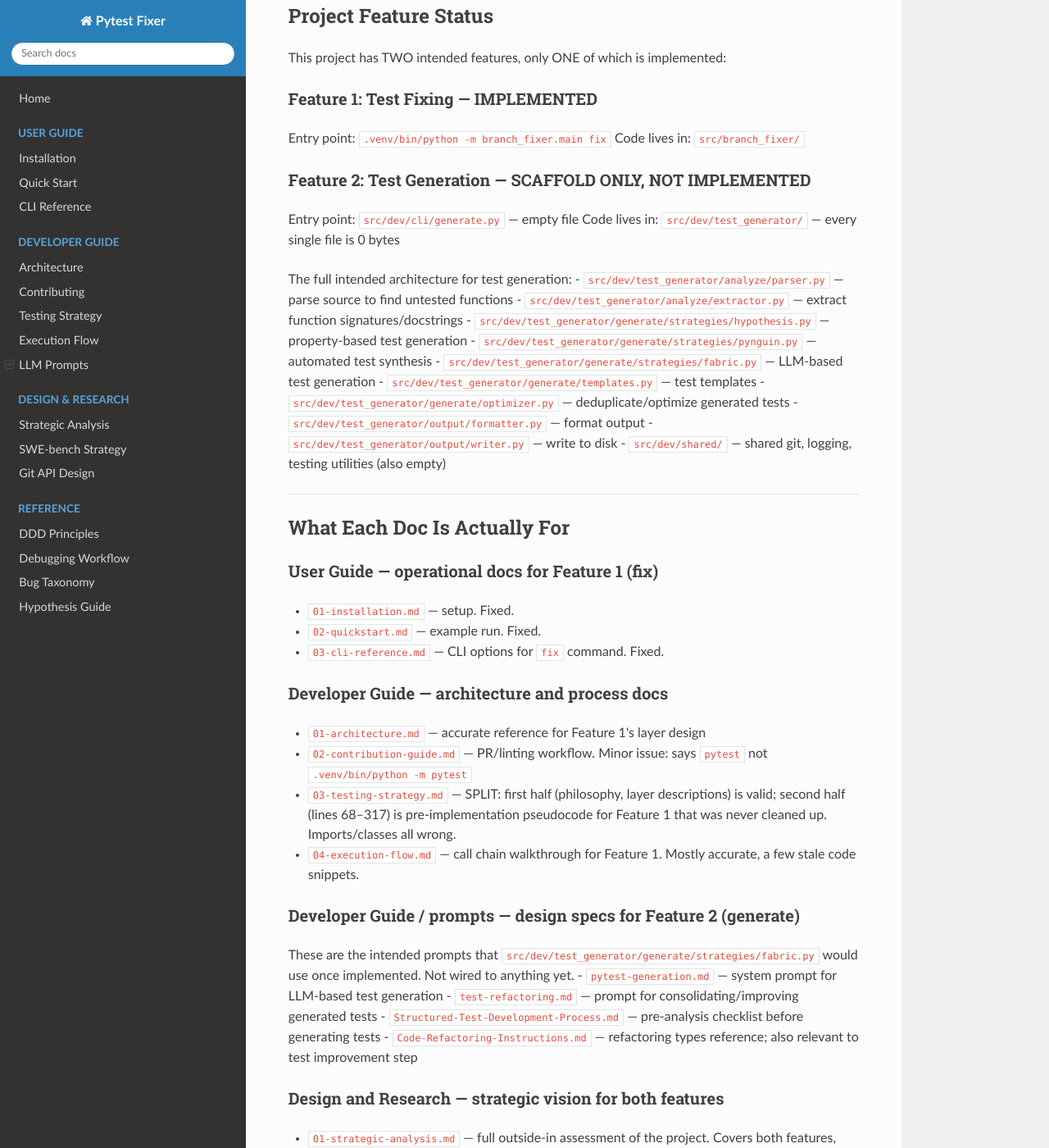
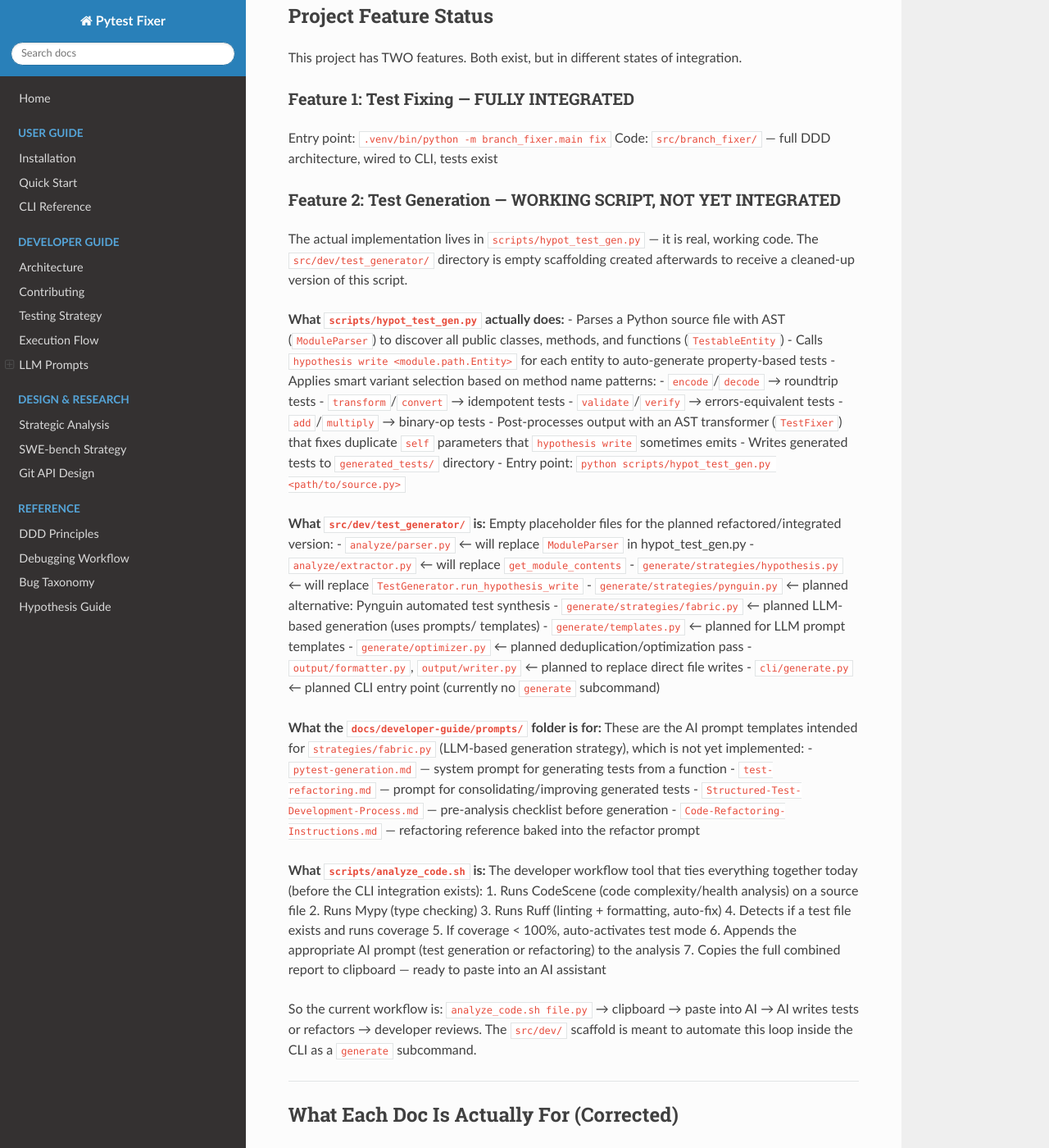
Before and after one commit to ImmortalDemonGod/Pytest-Error-Fixing-Framework, an MkDocs documentation site: the page built from docs/doc-issues.md, in a window 1280 px wide and 1400 px high, scrolled down 230 px. Shown: the whole window at 82% size. Built offline with MkDocs 1.6.1, drawn with Linux system fonts in a browser that asks for light colours; nearby versions of some CDN libraries; some of the changed text lies outside the part shown.

Commit message:
docs: update doc-issues.md - correct Feature 2 status and script analysis
Feature 2 (test generation) is not empty scaffold - the working implementation
is scripts/hypot_test_gen.py (AST parser + hypothesis write + variant selection).
src/dev/ is the planned integration target. analyze_code.sh is the current
developer workflow (CodeScene + mypy + ruff + coverage + AI prompt to clipboard).
prompts/ folder feeds that workflow and the planned fabric.py LLM strategy.

Co-Authored-By: Claude Sonnet 4.6 <noreply@anthropic.com>

```diff
--- a/docs/doc-issues.md
+++ b/docs/doc-issues.md
@@ -6,76 +6,118 @@ Audit conducted 2026-03-30. Critical user-guide fixes already applied.
 
 ## Project Feature Status
 
-This project has TWO intended features, only ONE of which is implemented:
+This project has TWO features. Both exist, but in different states of integration.
 
-### Feature 1: Test Fixing — IMPLEMENTED
+### Feature 1: Test Fixing — FULLY INTEGRATED
 Entry point: `.venv/bin/python -m branch_fixer.main fix`
-Code lives in: `src/branch_fixer/`
+Code: `src/branch_fixer/` — full DDD architecture, wired to CLI, tests exist
 
-### Feature 2: Test Generation — SCAFFOLD ONLY, NOT IMPLEMENTED
-Entry point: `src/dev/cli/generate.py` — empty file
-Code lives in: `src/dev/test_generator/` — every single file is 0 bytes
+### Feature 2: Test Generation — WORKING SCRIPT, NOT YET INTEGRATED
+The actual implementation lives in `scripts/hypot_test_gen.py` — it is real,
+working code. The `src/dev/test_generator/` directory is empty scaffolding
+created afterwards to receive a cleaned-up version of this script.
 
-The full intended architecture for test generation:
-- `src/dev/test_generator/analyze/parser.py` — parse source to find untested functions
-- `src/dev/test_generator/analyze/extractor.py` — extract function signatures/docstrings
-- `src/dev/test_generator/generate/strategies/hypothesis.py` — property-based test generation
-- `src/dev/test_generator/generate/strategies/pynguin.py` — automated test synthesis
-- `src/dev/test_generator/generate/strategies/fabric.py` — LLM-based test generation
-- `src/dev/test_generator/generate/templates.py` — test templates
-- `src/dev/test_generator/generate/optimizer.py` — deduplicate/optimize generated tests
-- `src/dev/test_generator/output/formatter.py` — format output
-- `src/dev/test_generator/output/writer.py` — write to disk
-- `src/dev/shared/` — shared git, logging, testing utilities (also empty)
+**What `scripts/hypot_test_gen.py` actually does:**
+- Parses a Python source file with AST (`ModuleParser`) to discover all
+  public classes, methods, and functions (`TestableEntity`)
+- Calls `hypothesis write <module.path.Entity>` for each entity to auto-generate
+  property-based tests
+- Applies smart variant selection based on method name patterns:
+  - `encode`/`decode` → roundtrip tests
+  - `transform`/`convert` → idempotent tests
+  - `validate`/`verify` → errors-equivalent tests
+  - `add`/`multiply` → binary-op tests
+- Post-processes output with an AST transformer (`TestFixer`) that fixes duplicate
+  `self` parameters that `hypothesis write` sometimes emits
+- Writes generated tests to `generated_tests/` directory
+- Entry point: `python scripts/hypot_test_gen.py <path/to/source.py>`
+
+**What `src/dev/test_generator/` is:**
+Empty placeholder files for the planned refactored/integrated version:
+- `analyze/parser.py` ← will replace `ModuleParser` in hypot_test_gen.py
+- `analyze/extractor.py` ← will replace `get_module_contents`
+- `generate/strategies/hypothesis.py` ← will replace `TestGenerator.run_hypothesis_write`
+- `generate/strategies/pynguin.py` ← planned alternative: Pynguin automated test synthesis
+- `generate/strategies/fabric.py` ← planned LLM-based generation (uses prompts/ templates)
+- `generate/templates.py` ← planned for LLM prompt templates
+- `generate/optimizer.py` ← planned deduplication/optimization pass
+- `output/formatter.py`, `output/writer.py` ← planned to replace direct file writes
+- `cli/generate.py` ← planned CLI entry point (currently no `generate` subcommand)
+
+**What the `docs/developer-guide/prompts/` folder is for:**
+These are the AI prompt templates intended for `strategies/fabric.py` (LLM-based
+generation strategy), which is not yet implemented:
+- `pytest-generation.md` — system prompt for generating tests from a function
+- `test-refactoring.md` — prompt for consolidating/improving generated tests
+- `Structured-Test-Development-Process.md` — pre-analysis checklist before generation
+- `Code-Refactoring-Instructions.md` — refactoring reference baked into the refactor prompt
+
+**What `scripts/analyze_code.sh` is:**
+The developer workflow tool that ties everything together today (before the CLI
+integration exists):
+1. Runs CodeScene (code complexity/health analysis) on a source file
+2. Runs Mypy (type checking)
+3. Runs Ruff (linting + formatting, auto-fix)
+4. Detects if a test file exists and runs coverage
+5. If coverage < 100%, auto-activates test mode
+6. Appends the appropriate AI prompt (test generation or refactoring) to the analysis
+7. Copies the full combined report to clipboard — ready to paste into an AI assistant
+
+So the current workflow is: `analyze_code.sh file.py` → clipboard → paste into AI →
+AI writes tests or refactors → developer reviews. The `src/dev/` scaffold is meant
+to automate this loop inside the CLI as a `generate` subcommand.
 
 ---
 
-## What Each Doc Is Actually For
+## What Each Doc Is Actually For (Corrected)
 
 ### User Guide — operational docs for Feature 1 (fix)
-- `01-installation.md` — setup. Fixed.
-- `02-quickstart.md` — example run. Fixed.
-- `03-cli-reference.md` — CLI options for `fix` command. Fixed.
+- `01-installation.md` — setup. Fixed in this audit.
+- `02-quickstart.md` — example run of `fix`. Fixed in this audit.
+- `03-cli-reference.md` — CLI options for `fix`. Fixed in this audit.
+  Note: missing documentation of the planned `generate` subcommand entirely.
 
-### Developer Guide — architecture and process docs
+### Developer Guide
 - `01-architecture.md` — accurate reference for Feature 1's layer design
-- `02-contribution-guide.md` — PR/linting workflow. Minor issue: says `pytest` not `.venv/bin/python -m pytest`
-- `03-testing-strategy.md` — SPLIT: first half (philosophy, layer descriptions) is valid; second half (lines 68–317) is pre-implementation pseudocode for Feature 1 that was never cleaned up. Imports/classes all wrong.
-- `04-execution-flow.md` — call chain walkthrough for Feature 1. Mostly accurate, a few stale code snippets.
+- `02-contribution-guide.md` — PR/linting workflow. Says `pytest` not `.venv/bin/python -m pytest`
+- `03-testing-strategy.md` — SPLIT: first half (philosophy, layer descriptions) valid;
+  second half (lines 68–317) is pre-implementation pseudocode for Feature 1, never cleaned up
+- `04-execution-flow.md` — call chain for Feature 1. Mostly accurate, a few stale snippets
 
-### Developer Guide / prompts — design specs for Feature 2 (generate)
-These are the intended prompts that `src/dev/test_generator/generate/strategies/fabric.py` would use once implemented. Not wired to anything yet.
-- `pytest-generation.md` — system prompt for LLM-based test generation
-- `test-refactoring.md` — prompt for consolidating/improving generated tests
-- `Structured-Test-Development-Process.md` — pre-analysis checklist before generating tests
-- `Code-Refactoring-Instructions.md` — refactoring types reference; also relevant to test improvement step
+### Developer Guide / prompts — AI prompt templates for Feature 2's LLM strategy
+Intended for `strategies/fabric.py`. Currently used manually via `analyze_code.sh`.
 
-### Design and Research — strategic vision for both features
-- `01-strategic-analysis.md` — full outside-in assessment of the project. Covers both features, their purpose, and fit within the "Cultivation" ecosystem. One stale reference: mentions deleted `manager_design_draft.py`.
-- `02-swe-bench-strategy.md` — raw AI conversation about using Feature 1 against the SWE-bench benchmark. Not a structured document but contains real strategic ideas.
-- `03-git-api-design.md` — raw AI conversation about git operation gaps. Relevant backlog for `src/dev/shared/git.py` once Feature 2 is built.
+### Design and Research
+- `01-strategic-analysis.md` — full assessment of both features and their strategic context.
+  References deleted `manager_design_draft.py`.
+- `02-swe-bench-strategy.md` — raw AI conversation about using Feature 1 against SWE-bench
+- `03-git-api-design.md` — raw AI conversation; backlog for `src/dev/shared/git.py`
 
-### Reference — background knowledge that informed the design
-- `ddd-principles.md` — explains why `src/branch_fixer/` is organized the way it is (aggregates, value objects, etc.)
-- `debugging-workflow.md` — systematic debugging methodology that shaped how Feature 1 approaches error analysis
-- `bug-taxonomy.md` — defect classification background; relevant to how Feature 2 would categorize what kinds of tests to generate
-- `hypothesis-guide.md` — practical guide for the Hypothesis strategy in `src/dev/test_generator/generate/strategies/hypothesis.py` once it's implemented
-- `target-audience.md` — user persona analysis (Alex the engineer, Maria the tech lead, Ren the researcher)
+### Reference
+- `ddd-principles.md` — explains Feature 1's architecture choices
+- `debugging-workflow.md` — systematic debugging methodology behind Feature 1's design
+- `bug-taxonomy.md` — defect classification background for Feature 2's test targeting
+- `hypothesis-guide.md` — practical guide for Feature 2's `strategies/hypothesis.py`
+- `target-audience.md` — user persona analysis. Wrong command at line 60.
 
 ---
 
 ## Remaining Accuracy Issues
 
 ### High
-- `developer-guide/03-testing-strategy.md` lines 68–317: planning pseudocode with wrong imports, wrong class names, wrong field names. Delete or replace with real examples.
-- `developer-guide/04-execution-flow.md`: `envvar='OPENAI_API_KEY'` in code snippet (wrong), mentions `marvin` (deleted), shows `async run_command` (actually sync).
+- `developer-guide/03-testing-strategy.md` lines 68–317: planning pseudocode with
+  wrong imports (`src.domain.models`), wrong class names, wrong field names.
+- `developer-guide/04-execution-flow.md`: `envvar='OPENAI_API_KEY'` (wrong),
+  mentions `marvin` (deleted), shows `async run_command` (actually sync).
 
 ### Medium
-- `design-and-research/01-strategic-analysis.md`: references deleted `manager_design_draft.py`.
-- `reference/target-audience.md` line 60: wrong command `python -m src.branch_fixer.main fix`.
-- `developer-guide/02-contribution-guide.md`: says `pytest` not `.venv/bin/python -m pytest`.
+- `design-and-research/01-strategic-analysis.md`: references deleted `manager_design_draft.py`
+- `reference/target-audience.md` line 60: wrong command `python -m src.branch_fixer.main fix`
+- `developer-guide/02-contribution-guide.md`: says `pytest` not `.venv/bin/python -m pytest`
+- No documentation anywhere for Feature 2's current entry point (`scripts/hypot_test_gen.py`)
+  or the developer workflow (`scripts/analyze_code.sh`)
 
 ### Minor
-- `reference/ddd-principles.md`: mentions `GenerationStrategy` — doesn't exist in code yet (would be part of Feature 2).
-- `developer-guide/prompts/test-refactoring.md`: says "ready-to-run with `python -m unittest`" — project uses pytest.
-- `reference/hypothesis-guide.md`: `reversed(reversed(xs)) == xs` in example fails — `reversed()` returns an iterator.
+- `reference/ddd-principles.md`: mentions `GenerationStrategy` — doesn't exist yet
+- `developer-guide/prompts/test-refactoring.md`: says "ready-to-run with `python -m unittest`"
+- `reference/hypothesis-guide.md`: `reversed(reversed(xs)) == xs` fails (iterator, not list)
```
